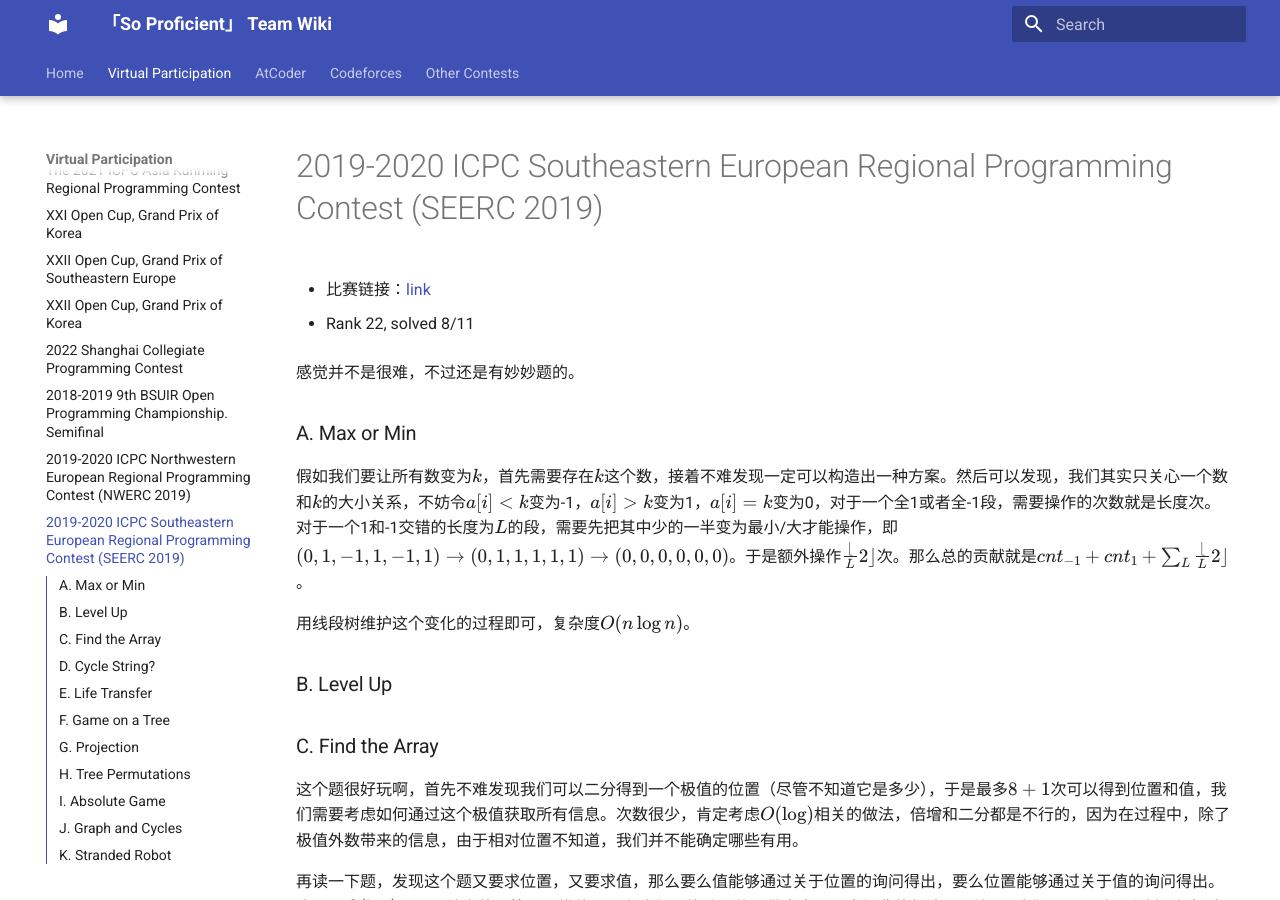
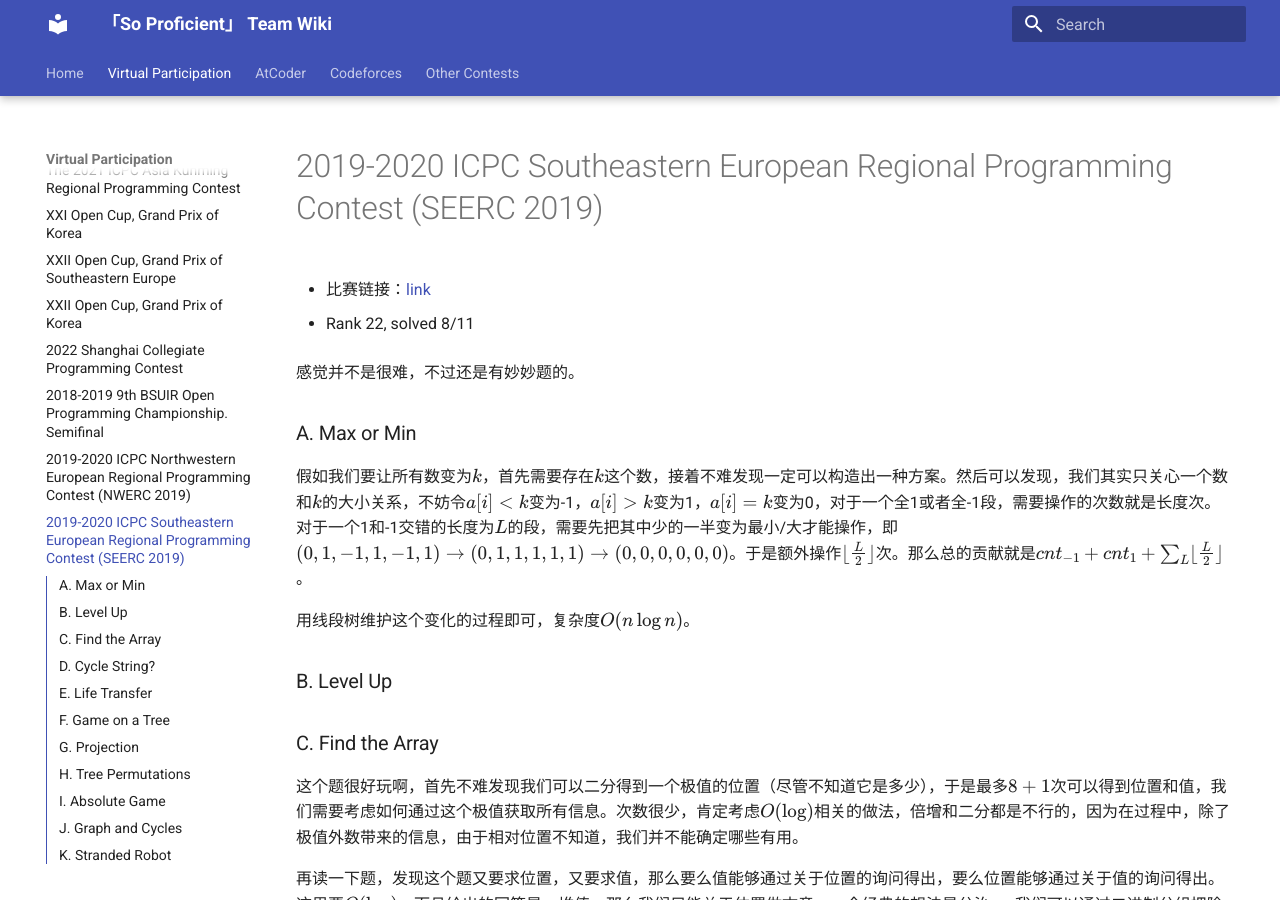
Before and after one commit to SkqLiao/team-wiki, an MkDocs documentation site: the page built from docs/vp/cf-gym-102392.md, in a window 1280 px wide and 900 px high. Built offline with MkDocs 1.6.1 and Material for MkDocs 9.7.7, drawn with Linux system fonts in a browser that asks for light colours.

Commit message:
Update cf-gym-102392.md

```diff
--- a/docs/vp/cf-gym-102392.md
+++ b/docs/vp/cf-gym-102392.md
@@ -8,7 +8,7 @@
 
 ### A. Max or Min
 
-假如我们要让所有数变为$k$，首先需要存在$k$这个数，接着不难发现一定可以构造出一种方案。然后可以发现，我们其实只关心一个数和$k$的大小关系，不妨令$a[i]<k$变为-1，$a[i]>k$变为1，$a[i]=k$变为0，对于一个全1或者全-1段，需要操作的次数就是长度次。对于一个1和-1交错的长度为$L$的段，需要先把其中少的一半变为最小/大才能操作，即$(0,1,-1,1,-1,1)\rightarrow (0,1,1,1,1,1)\rightarrow (0,0,0,0,0,0)$。于是额外操作$\frac \lfloor {L} 2 \rfloor$次。那么总的贡献就是$cnt_{-1}+cnt_{1}+\sum_L \frac \lfloor {L} 2 \rfloor$。
+假如我们要让所有数变为$k$，首先需要存在$k$这个数，接着不难发现一定可以构造出一种方案。然后可以发现，我们其实只关心一个数和$k$的大小关系，不妨令$a[i]<k$变为-1，$a[i]>k$变为1，$a[i]=k$变为0，对于一个全1或者全-1段，需要操作的次数就是长度次。对于一个1和-1交错的长度为$L$的段，需要先把其中少的一半变为最小/大才能操作，即$(0,1,-1,1,-1,1)\rightarrow (0,1,1,1,1,1)\rightarrow (0,0,0,0,0,0)$。于是额外操作$\lfloor \frac {L} 2 \rfloor$次。那么总的贡献就是$cnt_{-1}+cnt_{1}+\sum_L \lfloor  \frac {L} 2 \rfloor$。
 
 用线段树维护这个变化的过程即可，复杂度$O(n\log n)$。
 
```
